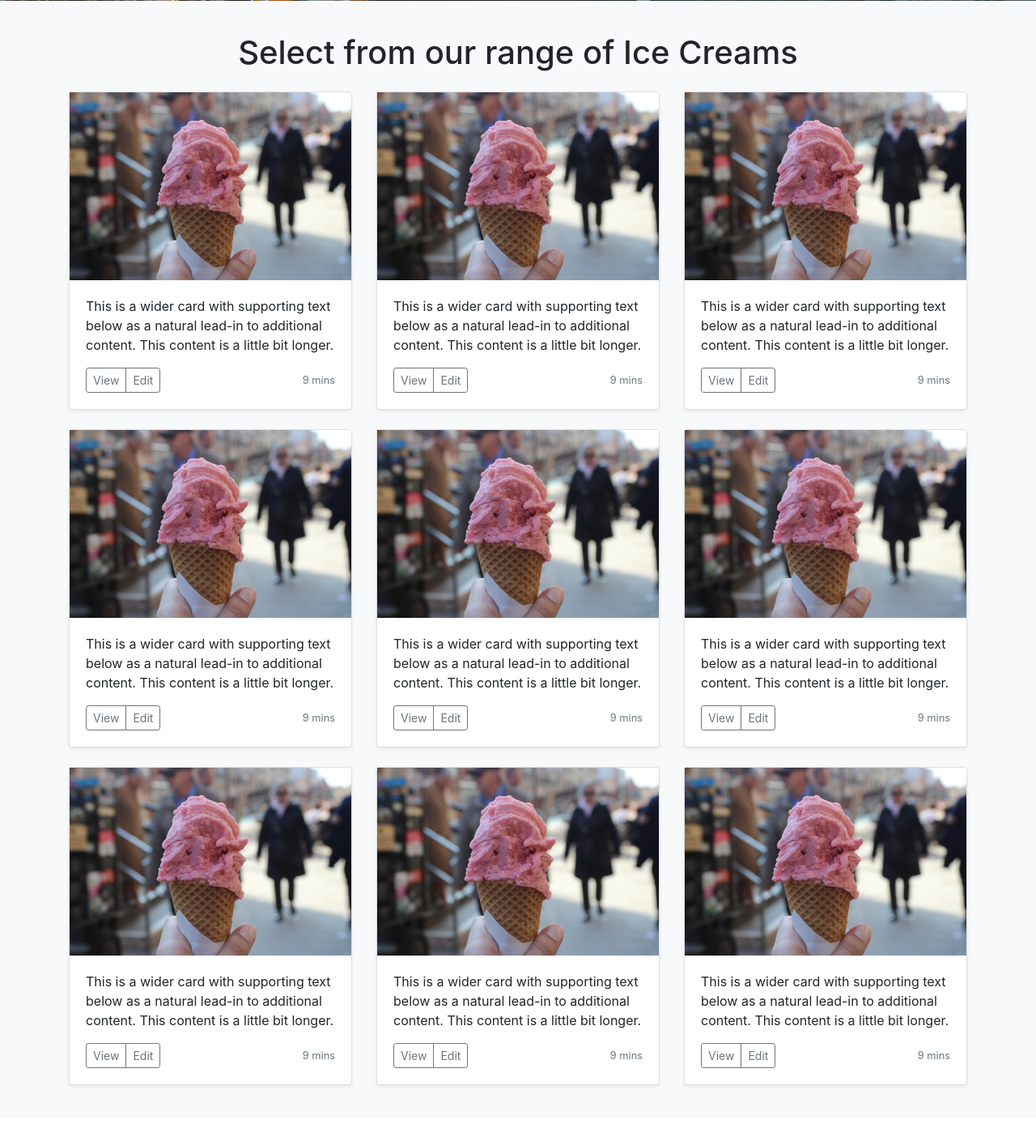
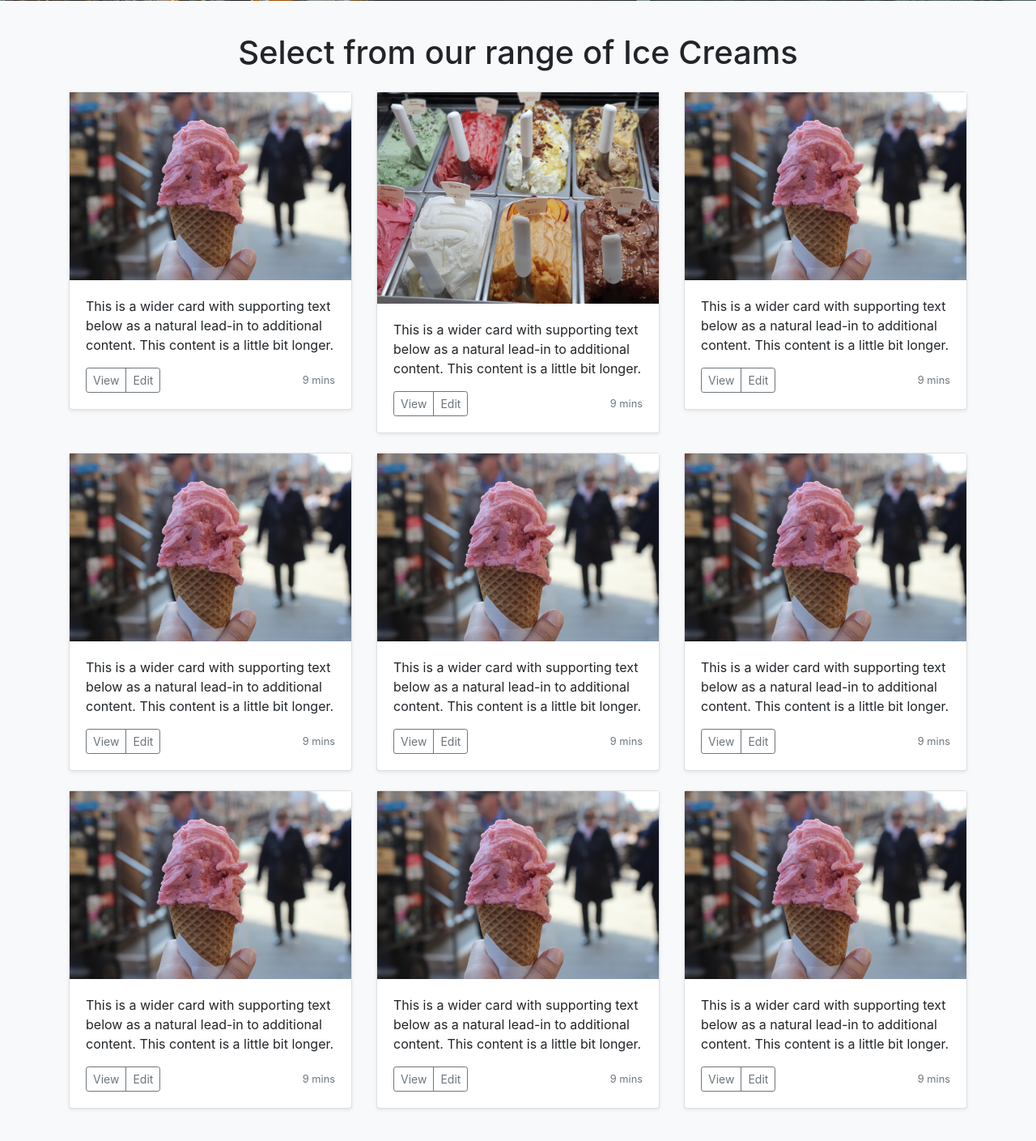
Before and after one commit to abhiyadav219/website-using-django-with-contact-pannel, a Django app: page / in a window 1280 px wide. Shown: the part 415-1824 px from the top of the page at 81% size. Before the commit the page ends 1758 px from the top, so only its background shows below. Run offline with Django 3.2, Linux system fonts and the light colour scheme; some libraries are stand-ins or nearby versions.

Commit message:
INDEX file changed

```diff
--- a/templates/index.html
+++ b/templates/index.html
@@ -65,7 +65,7 @@
         </div>
         <div class="col-md-4">
           <div class="card mb-4 shadow-sm">
-            <img src="/static/bg2.jpg" class="d-block w-100" alt="...">
+            <img src="/static/bg1.jpg" class="d-block w-100" alt="...">
             <div class="card-body">
               <p class="card-text">This is a wider card with supporting text below as a natural lead-in to additional content. This content is a little bit longer.</p>
               <div class="d-flex justify-content-between align-items-center">
```
